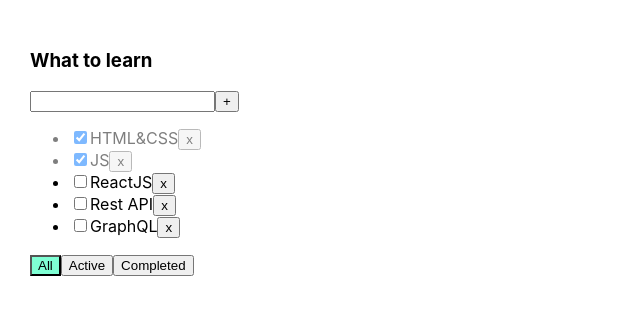
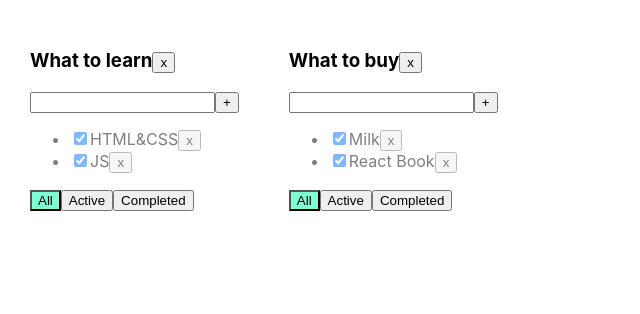
Before and after one commit to kozMikhailS1286/1-todolist-vtornik, a React (Create React App) app: page / in a window 1280 px wide. Shown: the top 314 px of the page, without its empty margins (0-640 px from the left). Built offline with nearby package versions, Linux system fonts and the light colour scheme.

Commit message:
Tuesday second week start

```diff
--- a/src/App.tsx
+++ b/src/App.tsx
@@ -1,67 +1,119 @@
 import React, {useState} from 'react';
 import './App.css';
-import {Todolist} from './TodoList';
+import {TaskType, Todolist} from './TodoList';
 import {v1} from 'uuid';
 
 export type FilterValuesType = "all" | "active" | "completed";
+type TodolistType = {
+    id: string
+    title: string
+    filter: FilterValuesType
+}
+
+type TasksStateType = {
+    [key: string]: Array<TaskType>
+}
+
 
 function App() {
+    let todolistId1 = v1();
+    let todolistId2 = v1();
 
-    let [tasks, setTasks] = useState([
-        {id: v1(), title: "HTML&CSS", isDone: true},
-        {id: v1(), title: "JS", isDone: true},
-        {id: v1(), title: "ReactJS", isDone: false},
-        {id: v1(), title: "Rest API", isDone: false},
-        {id: v1(), title: "GraphQL", isDone: false},
-    ]);
-    let [filter, setFilter] = useState<FilterValuesType>("all");
+    let [todolists, setTodolists] = useState<Array<TodolistType>>([
+        {id: todolistId1, title: "What to learn", filter: "all"},
+        {id: todolistId2, title: "What to buy", filter: "all"}
+    ])
+
+    let [tasks, setTasks] = useState<TasksStateType>({
+        [todolistId1]: [
+            {id: v1(), title: "HTML&CSS", isDone: true},
+            {id: v1(), title: "JS", isDone: true}
+        ],
+        [todolistId2]: [
+            {id: v1(), title: "Milk", isDone: true},
+            {id: v1(), title: "React Book", isDone: true}
+        ]
+    });
 
 
-    function removeTask(id: string) {
-        let filteredTasks = tasks.filter(t => t.id !== id);
-        setTasks(filteredTasks);
+    function removeTask(id: string, todolistId: string) {
+        //достанем нужный массив по todolistId:
+        let todolistTasks = tasks[todolistId];
+        // перезапишем в этом объекте массив для нужного тудулиста отфилтрованным массивом:
+        tasks[todolistId] = todolistTasks.filter(t => t.id != id);
+        // засетаем в стейт копию объекта, чтобы React отреагировал перерисовкой
+        setTasks({...tasks});
     }
 
-    function addTask(title: string) {
+    function addTask(title: string, todolistId: string) {
         let task = {id: v1(), title: title, isDone: false};
-        let newTasks = [task, ...tasks];
-        setTasks(newTasks);
+        //достанем нужный массив по todolistId:
+        let todolistTasks = tasks[todolistId];
+        // перезапишем в этом объекте массив для нужного тудулиста копией, добавив в начало новую таску:
+        tasks[todolistId] = [task, ...todolistTasks];
+        // засетаем в стейт копию объекта, чтобы React отреагировал перерисовкой
+        setTasks({...tasks});
     }
 
-    function changeStatus(taskId: string, isDone: boolean) {
-        let task = tasks.find(t => t.id === taskId);
+    function changeStatus(id: string, isDone: boolean, todolistId: string) {
+        //достанем нужный массив по todolistId:
+        let todolistTasks = tasks[todolistId];
+        // найдём нужную таску:
+        let task = todolistTasks.find(t => t.id === id);
+        //изменим таску, если она нашлась
         if (task) {
             task.isDone = isDone;
+            // засетаем в стейт копию объекта, чтобы React отреагировал перерисовкой
+            setTasks({...tasks});
         }
-
-        setTasks([...tasks]);
     }
 
-
-    let tasksForTodolist = tasks;
-
-    if (filter === "active") {
-        tasksForTodolist = tasks.filter(t => t.isDone === false);
-    }
-    if (filter === "completed") {
-        tasksForTodolist = tasks.filter(t => t.isDone === true);
+    function changeFilter(value: FilterValuesType, todolistId: string) {
+        let todolist = todolists.find(tl => tl.id === todolistId);
+        if (todolist) {
+            todolist.filter = value;
+            setTodolists([...todolists])
+        }
     }
 
-    function changeFilter(value: FilterValuesType) {
-        setFilter(value);
+    function removeTodolist(id: string) {
+        // засунем в стейт список тудулистов, id которых не равны тому, который нужно выкинуть
+        setTodolists(todolists.filter(tl => tl.id != id));
+        // удалим таски для этого тудулиста из второго стейта, где мы храним отдельно таски
+        delete tasks[id]; // удаляем св-во из объекта... значением которого являлся массив тасок
+        // засетаем в стейт копию объекта, чтобы React отреагировал перерисовкой
+        setTasks({...tasks});
     }
-
 
     return (
         <div className="App">
-            <Todolist title="What to learn"
-                      tasks={tasksForTodolist}
-                      removeTask={removeTask}
-                      changeFilter={changeFilter}
-                      addTask={addTask}
-                      changeTaskStatus={changeStatus}
-                      filter={filter}
-            />
+            {
+                todolists.map(tl => {
+                    let allTodolistTasks = tasks[tl.id];
+                    let tasksForTodolist = allTodolistTasks;
+
+                    if (tl.filter === "active") {
+                        tasksForTodolist = allTodolistTasks.filter(t => t.isDone === false);
+                    }
+                    if (tl.filter === "completed") {
+                        tasksForTodolist = allTodolistTasks.filter(t => t.isDone === true);
+                    }
+
+                    return <Todolist
+                        key={tl.id}
+                        id={tl.id}
+                        title={tl.title}
+                        tasks={tasksForTodolist}
+                        removeTask={removeTask}
+                        changeFilter={changeFilter}
+                        addTask={addTask}
+                        changeTaskStatus={changeStatus}
+                        filter={tl.filter}
+                        removeTodolist={removeTodolist}
+                    />
+                })
+            }
+
         </div>
     );
 }
--- a/src/TodoList.tsx
+++ b/src/TodoList.tsx
@@ -1,30 +1,32 @@
-import React, {ChangeEvent, KeyboardEvent, useState} from 'react';
+import React, {ChangeEvent, useState, KeyboardEvent} from 'react';
 import {FilterValuesType} from './App';
 
-type TaskType = {
+export type TaskType = {
     id: string
     title: string
     isDone: boolean
 }
 
 type PropsType = {
+    id: string
     title: string
     tasks: Array<TaskType>
-    removeTask: (taskId: string) => void
-    changeFilter: (value: FilterValuesType) => void
-    addTask: (title: string) => void
-    changeTaskStatus: (taskId: string, isDone: boolean) => void
+    removeTask: (taskId: string, todolistId: string) => void
+    changeFilter: (value: FilterValuesType, todolistId: string) => void
+    addTask: (title: string, todolistId: string) => void
+    changeTaskStatus: (id: string, isDone: boolean, todolistId: string) => void
+    removeTodolist: (id: string) => void
     filter: FilterValuesType
 }
 
 export function Todolist(props: PropsType) {
-
     let [title, setTitle] = useState("")
     let [error, setError] = useState<string | null>(null)
 
     const addTask = () => {
-        if (title.trim() !== "") {
-            props.addTask(title.trim());
+        let newTitle = title.trim();
+        if (newTitle !== "") {
+            props.addTask(newTitle, props.id);
             setTitle("");
         } else {
             setError("Title is required");
@@ -42,13 +44,16 @@
         }
     }
 
-    const onAllClickHandler = () => props.changeFilter("all");
-    const onActiveClickHandler = () => props.changeFilter("active");
-    const onCompletedClickHandler = () => props.changeFilter("completed");
+    const removeTodolist = () => props.removeTodolist(props.id)
 
+    const onAllClickHandler = () => props.changeFilter("all", props.id);
+    const onActiveClickHandler = () => props.changeFilter("active", props.id);
+    const onCompletedClickHandler = () => props.changeFilter("completed", props.id);
 
     return <div>
-        <h3>{props.title}</h3>
+        <h3> {props.title}
+            <button onClick={removeTodolist}>x</button>
+        </h3>
         <div>
             <input value={title}
                    onChange={onChangeHandler}
@@ -61,15 +66,14 @@
         <ul>
             {
                 props.tasks.map(t => {
-                    const onClickHandler = () => props.removeTask(t.id)
+                    const onClickHandler = () => props.removeTask(t.id, props.id)
                     const onChangeHandler = (e: ChangeEvent<HTMLInputElement>) => {
-                        props.changeTaskStatus(t.id, e.currentTarget.checked);
+                        let newIsDoneValue = e.currentTarget.checked;
+                        props.changeTaskStatus(t.id, newIsDoneValue, props.id);
                     }
 
                     return <li key={t.id} className={t.isDone ? "is-done" : ""}>
-                        <input type="checkbox"
-                               onChange={onChangeHandler}
-                               checked={t.isDone}/>
+                        <input type="checkbox" onChange={onChangeHandler} checked={t.isDone}/>
                         <span>{t.title}</span>
                         <button onClick={onClickHandler}>x</button>
                     </li>
@@ -78,11 +82,14 @@
         </ul>
         <div>
             <button className={props.filter === 'all' ? "active-filter" : ""}
-                    onClick={onAllClickHandler}>All</button>
+                    onClick={onAllClickHandler}>All
+            </button>
             <button className={props.filter === 'active' ? "active-filter" : ""}
-                    onClick={onActiveClickHandler}>Active</button>
+                    onClick={onActiveClickHandler}>Active
+            </button>
             <button className={props.filter === 'completed' ? "active-filter" : ""}
-                    onClick={onCompletedClickHandler}>Completed</button>
+                    onClick={onCompletedClickHandler}>Completed
+            </button>
         </div>
     </div>
 }
```
